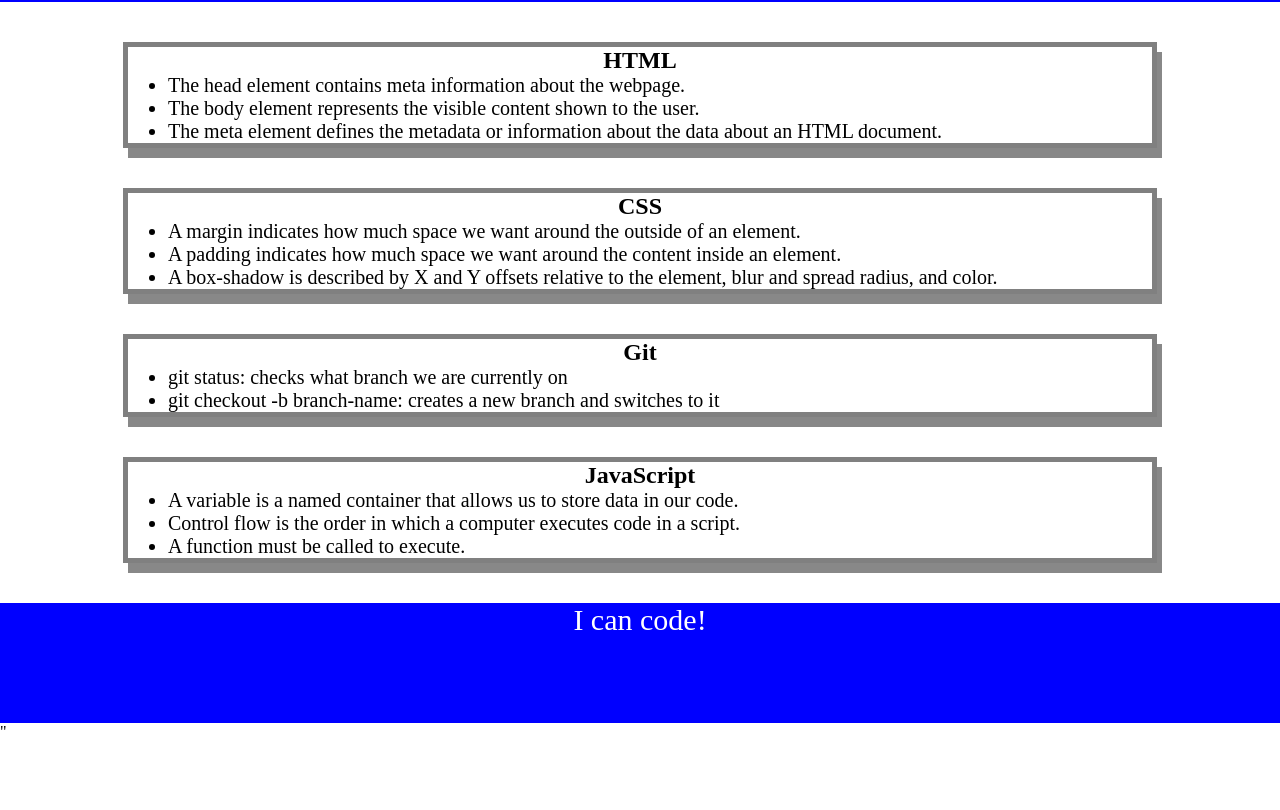
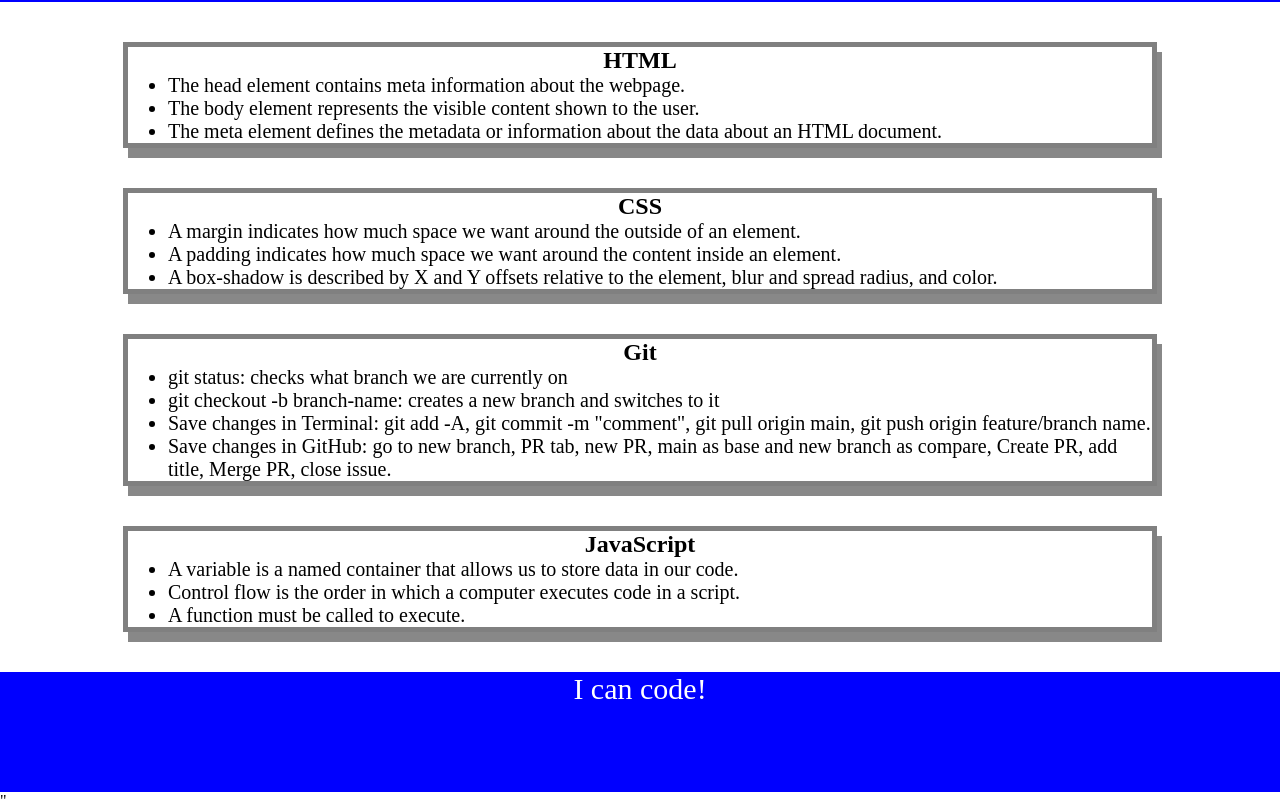
Before and after one commit to magmesser/prework-study-guide, a plain HTML site: page index.html in a window 1280 px wide. Shown: the part 118-928 px from the top of the page. Before the commit the page ends 859 px from the top, so only its background shows below. Drawn offline with Linux system fonts and the light colour scheme.

Commit message:
Read Me completed

```diff
--- a/index.html
+++ b/index.html
@@ -37,6 +37,8 @@
         <ul>
           <li>git status: checks what branch we are currently on</li>
           <li>git checkout -b branch-name: creates a new branch and switches to it</li>
+          <li>Save changes in Terminal: git add -A, git commit -m "comment", git pull origin main, git push origin feature/branch name.</li>
+          <li>Save changes in GitHub: go to new branch, PR tab, new PR, main as base and new branch as compare, Create PR, add title, Merge PR, close issue.</li>
         </ul>
       </section>
 
```
Also changed, not shown: 1 other file.
